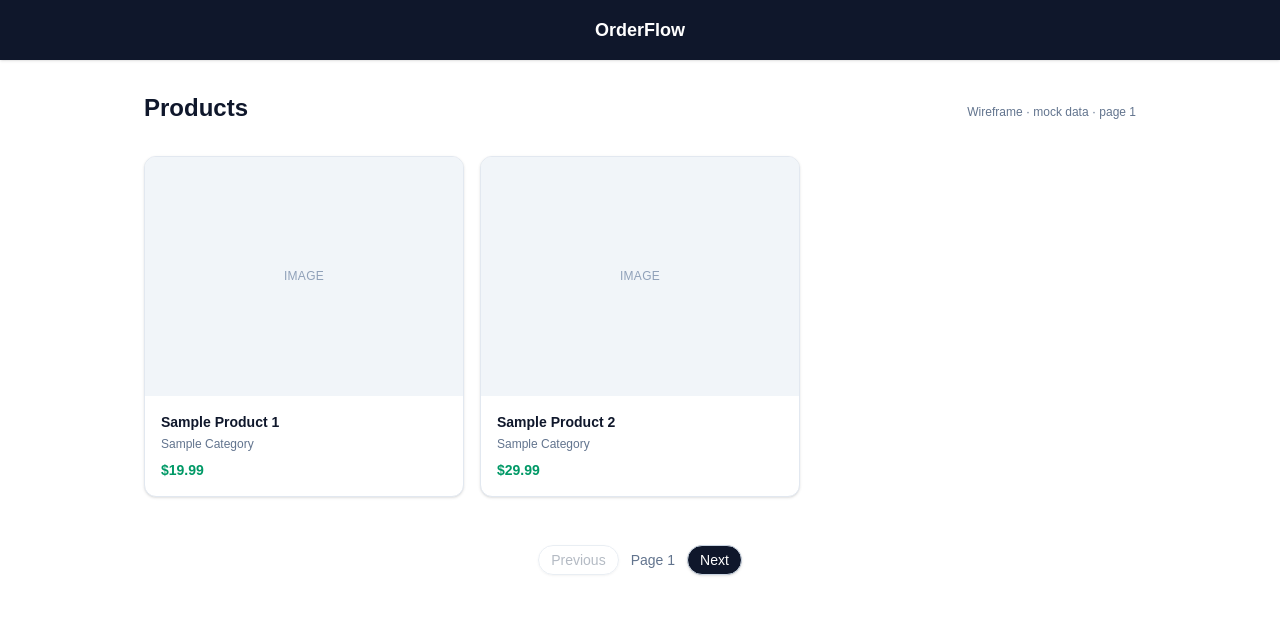
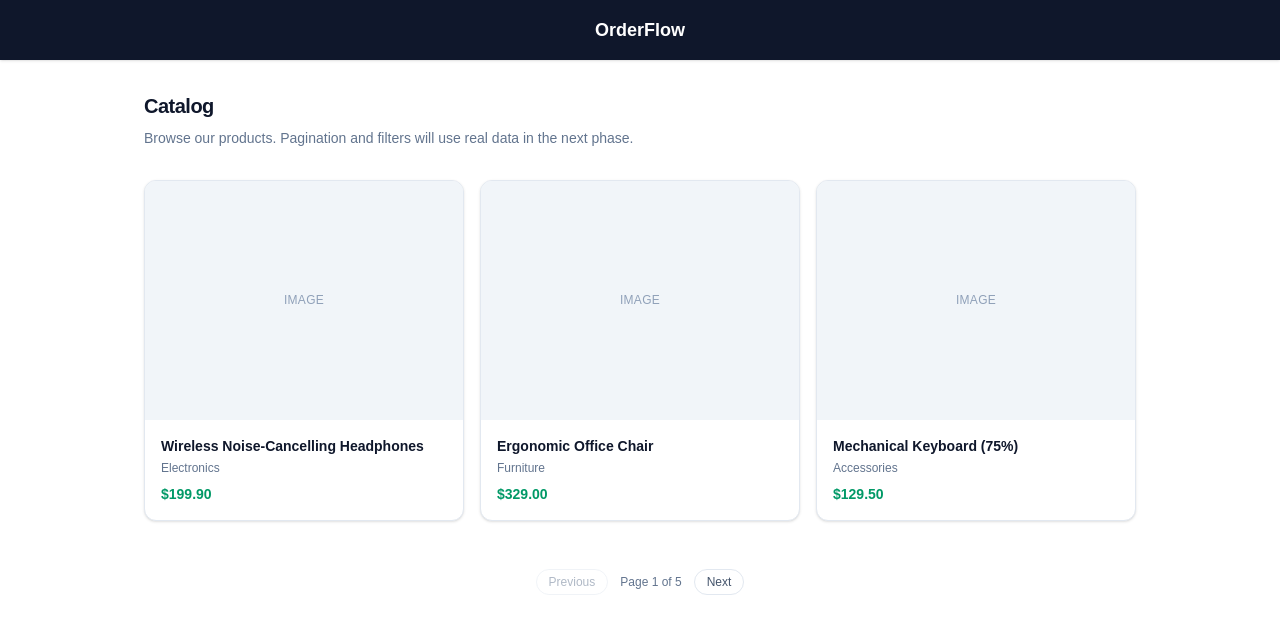
Before and after one commit to VietCT04/OrderFlow, a Next.js app in the folder frontend/: page /product in a window 1280 px wide. Shown: the top 634 px of the page. Built offline with nearby package versions, Linux system fonts and the light colour scheme.

Commit message:
feat(product): [frontend] update ProductListPage (#3)

```diff
--- a/frontend/app/product/page.tsx
+++ b/frontend/app/product/page.tsx
@@ -3,56 +3,73 @@ import type { ProductSummary } from "@/lib/catalog/types";
 
 const MOCK_PRODUCTS: ProductSummary[] = [
   {
-    id: "1",
-    name: "Sample Product 1",
-    price: 19.99,
+    id: "8b1a9953-c461-4f87-9e4f-000000000001",
+    name: "Wireless Noise-Cancelling Headphones",
+    price: 199.9,
     imagePath: undefined,
-    categoryName: "Sample Category",
+    categoryName: "Electronics",
   },
   {
-    id: "2",
-    name: "Sample Product 2",
-    price: 29.99,
+    id: "8b1a9953-c461-4f87-9e4f-000000000002",
+    name: "Ergonomic Office Chair",
+    price: 329.0,
     imagePath: undefined,
-    categoryName: "Sample Category",
+    categoryName: "Furniture",
+  },
+  {
+    id: "8b1a9953-c461-4f87-9e4f-000000000003",
+    name: "Mechanical Keyboard (75%)",
+    price: 129.5,
+    imagePath: undefined,
+    categoryName: "Accessories",
   },
 ];
+
+const CURRENT_PAGE = 1;
+const TOTAL_PAGES = 5;
 
 export default function ProductListPage() {
   return (
     <main className="mx-auto flex max-w-5xl flex-col gap-8 px-4 py-8">
-      {/* header */}
-      <header className="flex items-baseline justify-between">
-        <h1 className="text-2xl font-semibold text-slate-900">Products</h1>
-        <p className="text-xs text-slate-500">Wireframe · mock data · page 1</p>
+      <header className="flex flex-col gap-2">
+        <h1 className="text-xl font-semibold tracking-tight text-slate-900">
+          Catalog
+        </h1>
+        <p className="text-sm text-slate-500">
+          Browse our products. Pagination and filters will use real data in the
+          next phase.
+        </p>
       </header>
 
-      {/* grid of cards */}
-      <section className="grid gap-4 sm:grid-cols-2 lg:grid-cols-3">
-        {MOCK_PRODUCTS.map((p) => (
-          <ProductCard key={p.id} product={p} />
-        ))}
+      <section aria-label="Product grid">
+        <div className="grid gap-4 sm:grid-cols-2 lg:grid-cols-3">
+          {MOCK_PRODUCTS.map((product) => (
+            <ProductCard key={product.id} product={product} />
+          ))}
+        </div>
       </section>
 
-      {/* pagination controls at bottom */}
-      <nav className="mt-4 flex items-center justify-center gap-3">
+      <section
+        aria-label="Pagination"
+        className="mt-4 flex items-center justify-center gap-3"
+      >
         <button
           type="button"
           disabled
-          className="rounded-full border border-slate-300 px-3 py-1 text-sm text-slate-600 shadow-sm disabled:cursor-not-allowed disabled:opacity-40"
+          className="rounded-full border border-slate-200 px-3 py-1 text-xs text-slate-500 disabled:cursor-not-allowed disabled:opacity-50"
         >
           Previous
         </button>
-
-        <span className="text-sm text-slate-500">Page 1</span>
-
+        <span className="text-xs text-slate-500">
+          Page {CURRENT_PAGE} of {TOTAL_PAGES}
+        </span>
         <button
           type="button"
-          className="rounded-full border border-slate-300 bg-slate-900 px-3 py-1 text-sm font-medium text-white shadow-sm hover:bg-slate-800"
+          className="rounded-full border border-slate-200 px-3 py-1 text-xs text-slate-600"
         >
           Next
         </button>
-      </nav>
+      </section>
     </main>
   );
 }
```
